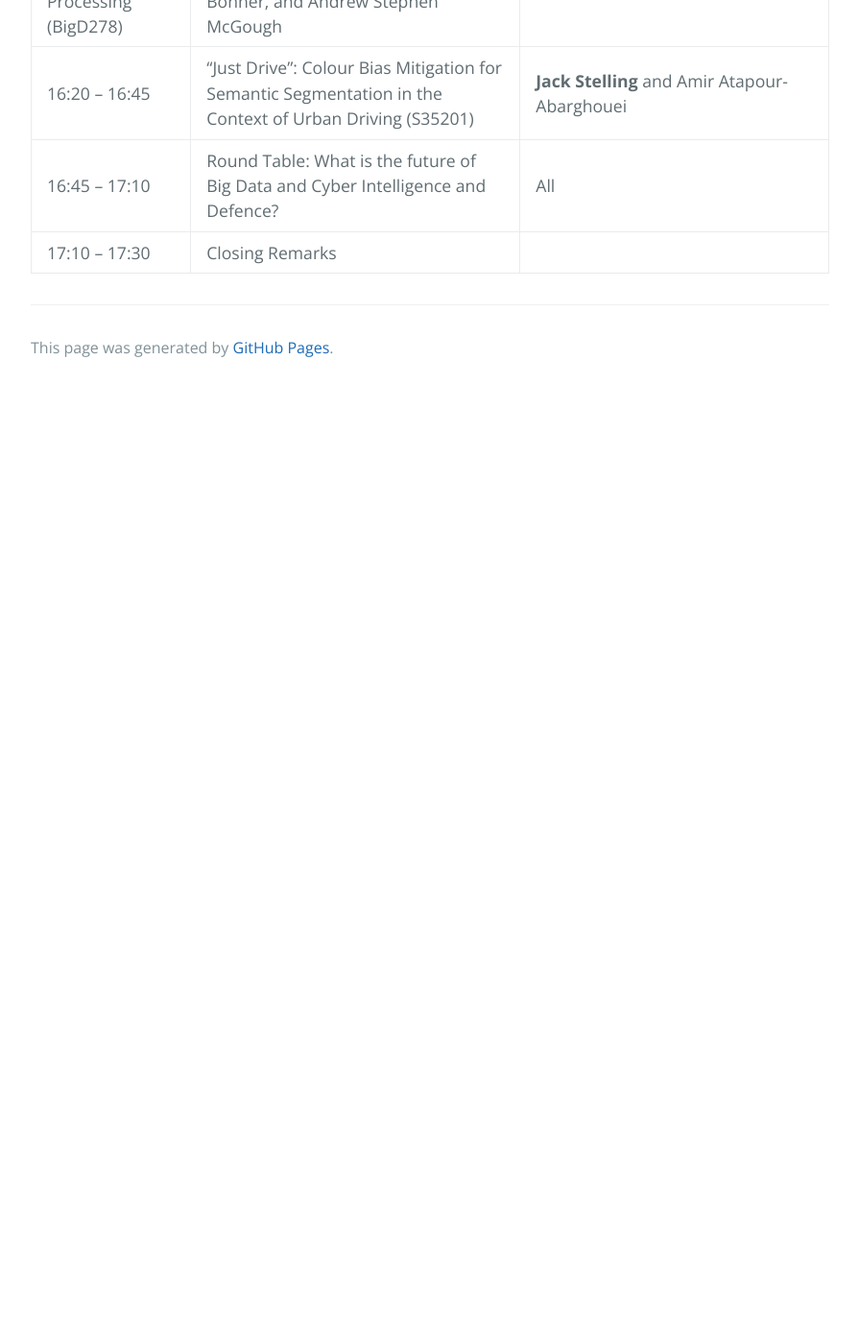
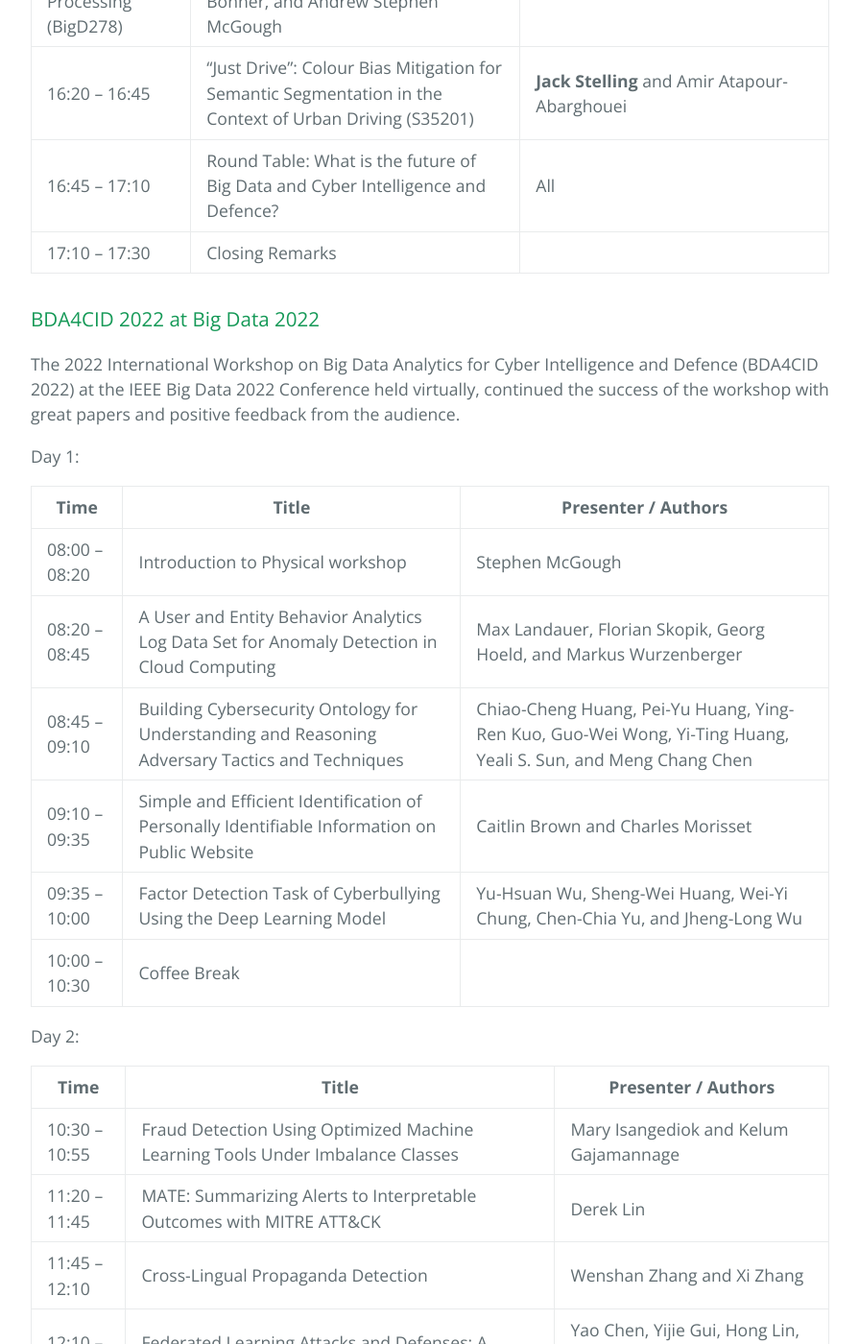
Before and after one commit to bda4cid/bda4cid.github.io, a Jekyll site: the page built from Previous.md, in a window 1280 px wide and 1400 px high, scrolled down 3437 px. Shown: the whole window at 96% size, without its empty margins (192-1087 px from the left). Built offline with Jekyll 4.4.1, drawn with Linux system fonts in a browser that asks for light colours; our own code applies the rules of GitHub Pages for plain Markdown files; before the commit the page ends 3843 px from its top, so only the background shows below that; some of the changed text lies outside the part shown.

Commit message:
Update Previous.md

```diff
--- a/Previous.md
+++ b/Previous.md
@@ -59,3 +59,32 @@ Language Processing (BigD278) | __Amir Atapour-Abarghouei__, Stephen Bonner, and
 | 16:20 – 16:45 | “Just Drive”: Colour Bias Mitigation for Semantic Segmentation in the Context of Urban Driving (S35201) | __Jack Stelling__ and Amir Atapour-Abarghouei |
 | 16:45 – 17:10 | Round Table: What is the future of Big Data and Cyber Intelligence and Defence? | All |
 | 17:10 – 17:30 | Closing Remarks | |
+
+### BDA4CID 2022 at Big Data 2022
+
+The 2022 International Workshop on Big Data Analytics for Cyber Intelligence and Defence (BDA4CID 2022) at the IEEE Big Data 2022 Conference held virtually, continued the success of the workshop with great papers and positive feedback from the audience.
+
+Day 1:
+
+| Time    | Title               | Presenter / Authors |
+| ------- | ------------------- | --------------------|
+| 08:00 – 08:20 |	Introduction to Physical workshop |	Stephen McGough |
+| 08:20 – 08:45	| A User and Entity Behavior Analytics Log Data Set for Anomaly Detection in Cloud Computing | Max Landauer, Florian Skopik, Georg Hoeld, and Markus Wurzenberger |
+| 08:45 – 09:10 |	Building Cybersecurity Ontology for Understanding and Reasoning Adversary Tactics and Techniques | Chiao-Cheng Huang, Pei-Yu Huang, Ying-Ren Kuo, Guo-Wei Wong, Yi-Ting Huang, Yeali S. Sun, and Meng Chang Chen |
+| 09:10 – 09:35 | Simple and Efficient Identification of Personally Identifiable Information on Public Website | Caitlin Brown and Charles Morisset |
+| 09:35 – 10:00	| Factor Detection Task of Cyberbullying Using the Deep Learning Model | Yu-Hsuan Wu, Sheng-Wei Huang, Wei-Yi Chung, Chen-Chia Yu, and Jheng-Long Wu |
+| 10:00 – 10:30 | Coffee Break | |
+
+Day 2:
+
+| Time    | Title               | Presenter / Authors |
+| ------- | ------------------- | --------------------|
+| 10:30 – 10:55 | Fraud Detection Using Optimized Machine Learning Tools Under Imbalance Classes | Mary Isangediok and Kelum Gajamannage |
+| 11:20 – 11:45 | MATE: Summarizing Alerts to Interpretable Outcomes with MITRE ATT&CK | Derek Lin |
+| 11:45 – 12:10 | Cross-Lingual Propaganda Detection | Wenshan Zhang and Xi Zhang |
+| 12:10 – 12:35 | Federated Learning Attacks and Defenses: A Survey | Yao Chen, Yijie Gui, Hong Lin, Wensheng Gan, and Yongdong Wu |
+| 12:35 – 14:00 | Lunch Break | |
+| 14:00 – 14:25 | Fast Illegal Webpage Detection Algorithm Based on Massive Domain Name Resolution Records | Yue Su, Botao Peng, and Xiaodong Li |
+| 14:50 – 15:15 | Analysis of Label-Flip Poisoning Attack on Machine Learning Based Malware Detector | Kshitiz Aryal, Maanak Gupta, and Mahmoud Abdelsalam |
+| 17:20 – 17:45 | Improving conversational recommender systems via knowledge graph-based semantic fusion with historical interaction data | Thamizhiniyan Pugazhenthi and Huizhi Liang |
+| 17:45 – 18:10 | Threat Modeling for Machine Learning-Based Network Intrusion Detection Systems | Huda Ali Alatwi and Charles Morisset |
```
